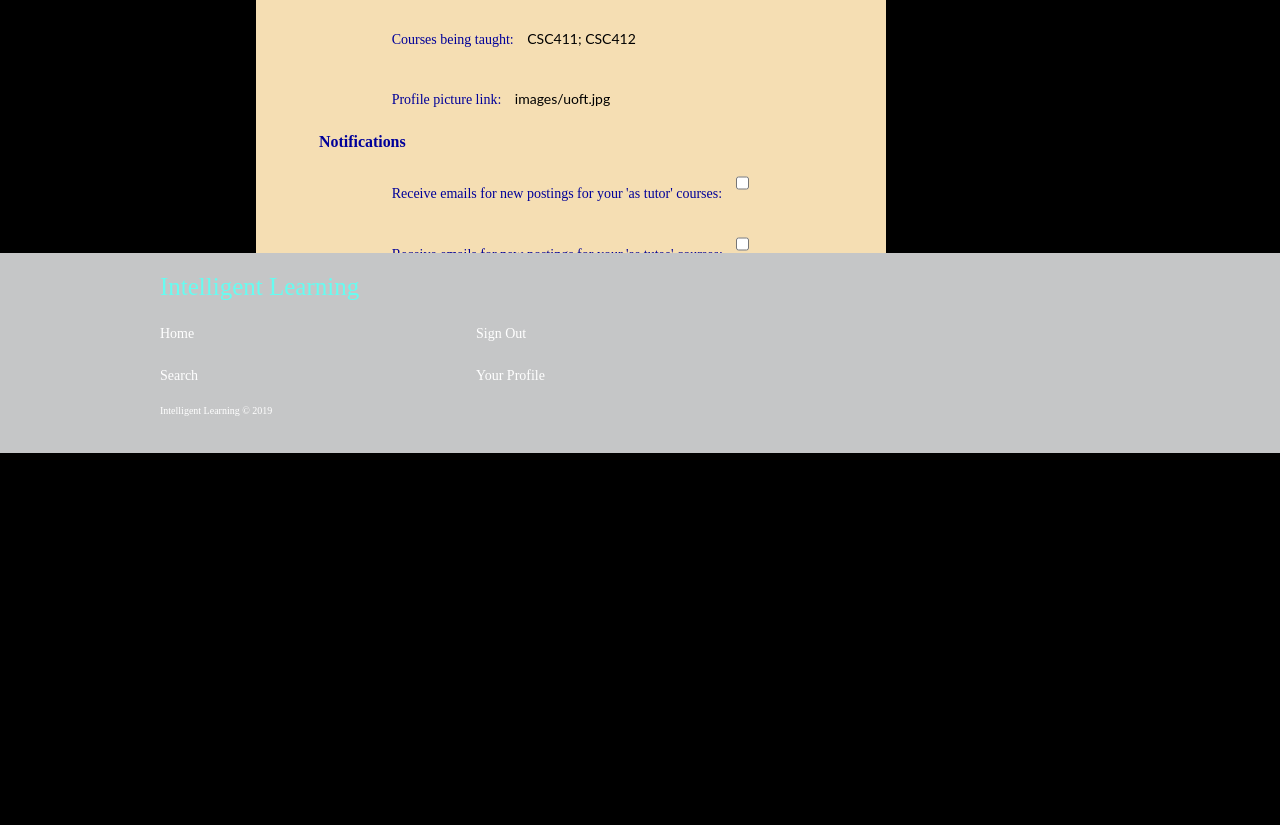
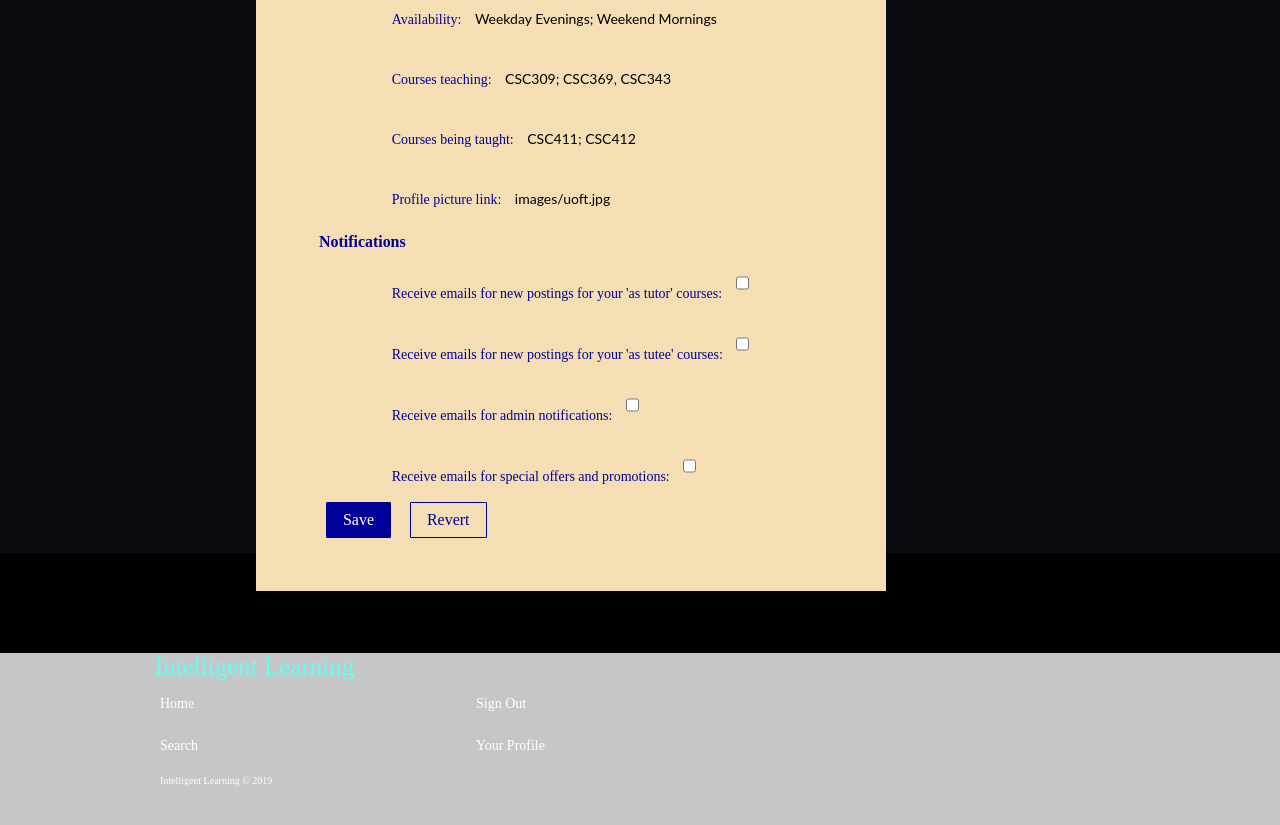
Before and after one commit to slakh96/IntelligentLearning, a website with bundled scripts: page settings/settings.html in a window 1280 px wide. Shown: the part 1147-1972 px from the top of the page. Before the commit the page ends 1600 px from the top, so only its background shows below. Built offline with nearby package versions, Linux system fonts and the light colour scheme.

Commit message:
Fixed settings footer

```diff
--- a/settings/settings.css
+++ b/settings/settings.css
@@ -32,7 +32,16 @@ body {
 }
 
 body footer {
-    margin-top: 1400px;
+    margin-top: 1800px;
+    text-align: left;
+}
+
+body footer #footerTable {
+    float: none;
+}
+
+body footer #icon {
+    margin-left: 155PX;
 }
 
 .settings-element {
@@ -136,14 +145,14 @@ label {
 
 /* Body stuff for the new signup styles */
 #settingsContainer{
-    height: 1300px;
+    height: 1500px;
     padding-top: 100px;
     margin-bottom: 100px;
     background-color: #0B0C10;
 }
 
 #settingsBody{
-    height: 1300px;
+    height: 1500px;
     margin-left: 20%;
     margin-right: 20%;
     margin-bottom: 100px;
--- a/settings/settings.html
+++ b/settings/settings.html
@@ -33,7 +33,7 @@
                 </ul>
             </div>
         </header>
-        <div class="row" id ="settingsWrapper">
+        <div class="row" id ="settingsContainer">
             <div class="col span-1-of-4"></div>
             <div class="col span-2-of-4" id="settingsBody">
                 <h1 class="center">Settings</h1>
@@ -137,8 +137,9 @@
                 </div>
             </div>
         </div>
+
         <footer>
-            <div id="footerContainer">
+            <div id="footer">
                 <a id="icon" href="./mainpage.html">Intelligent Learning</a>
                 <table id="footerTable">
                         <tr>
@@ -154,6 +155,7 @@
                 <a id="copyRight">Intelligent Learning &copy; 2019</a>
             </div>
         </footer>
+
     <!--<script type="module" src="settings.js"></script>-->
     <script src="./settings.js"></script>
     <!--<script src="../IntelligentLearning/mongoose-functions.js"></script>-->
```
